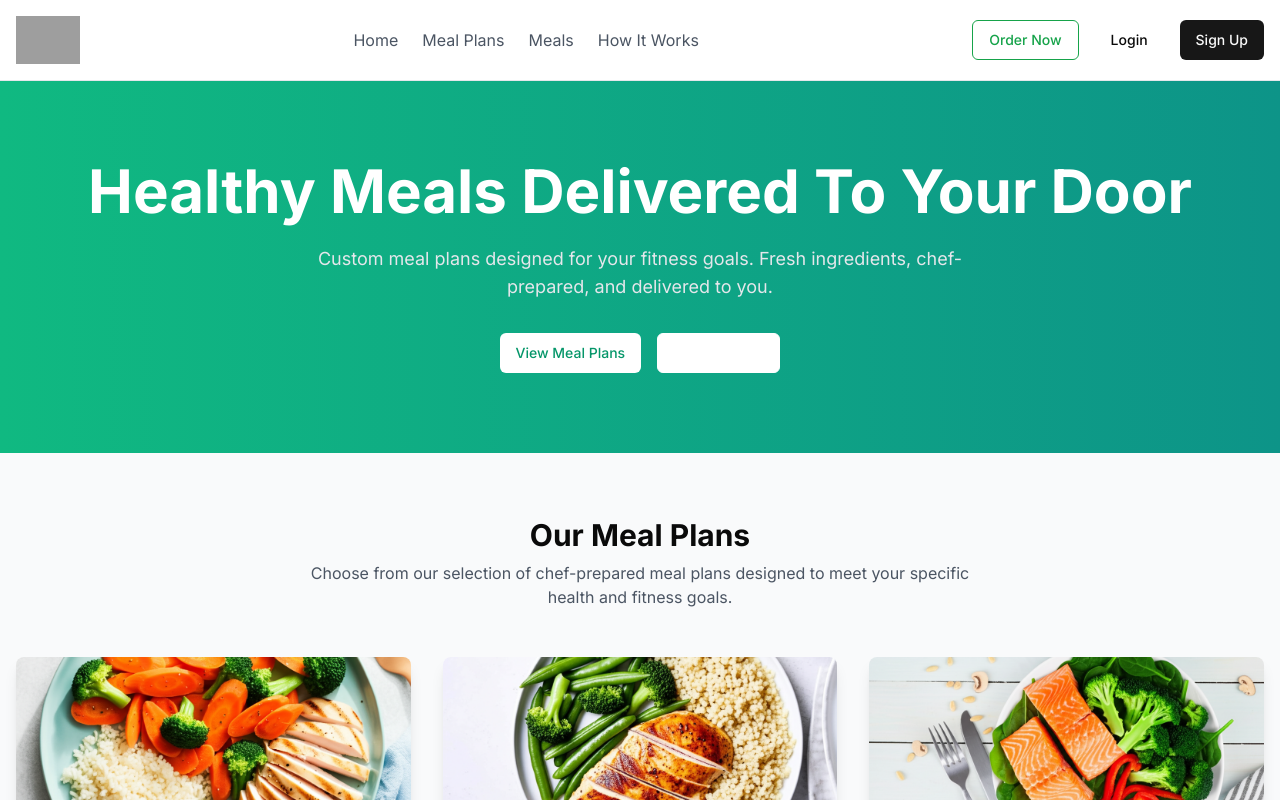
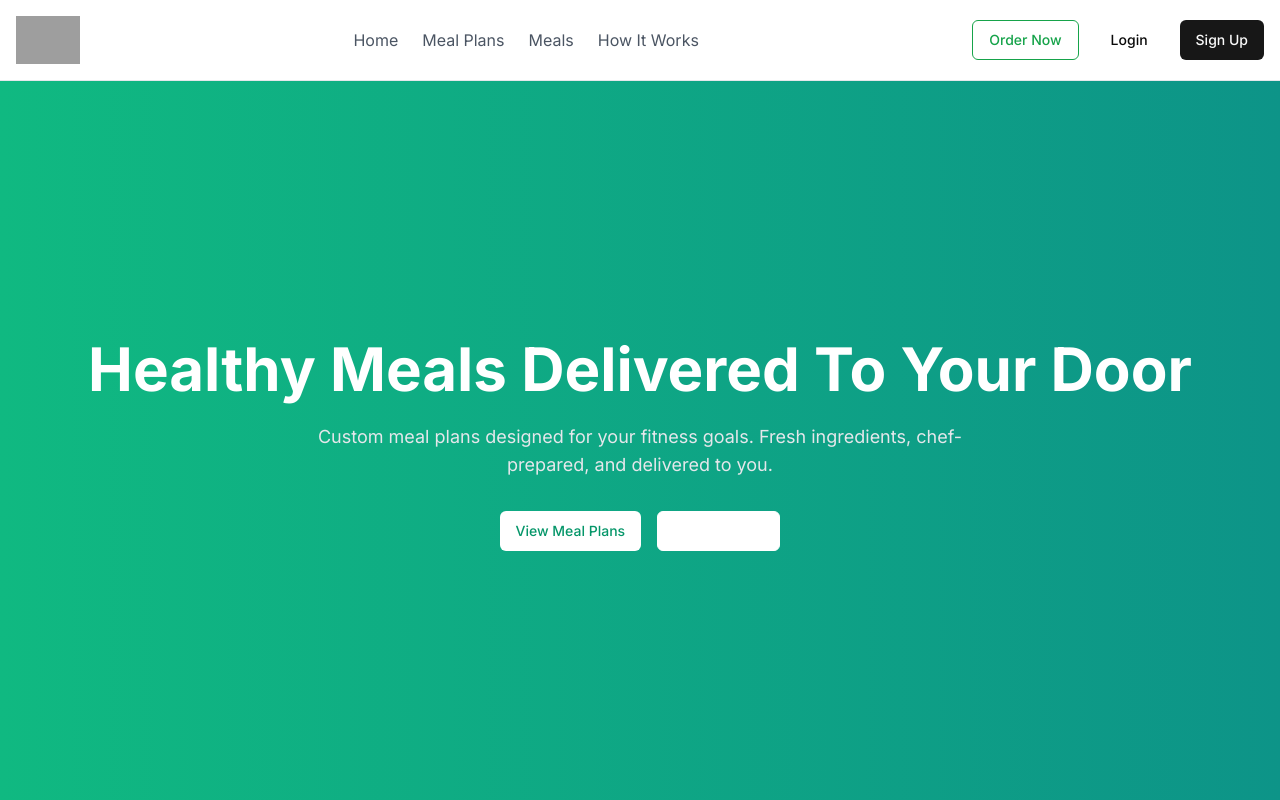
Before and after one commit to Chibschibs-tech/Fitnest, a Next.js app: page / in a window 1280 px wide. Shown: the top 800 px of the page. Built offline with nearby package versions, Linux system fonts and the light colour scheme; no server answers; grey boxes are pictures that could not be loaded.

Commit message:
feat: extend hero banner height to fill viewport
Update hero section to occupy full screen height after header

Co-authored-by: null <207479814+Chibschibs-tech@users.noreply.github.com>

```diff
--- a/app/page.tsx
+++ b/app/page.tsx
@@ -5,8 +5,8 @@ import { Button } from "@/components/ui/button"
 export default function Home() {
   return (
     <div className="flex flex-col">
-      {/* Hero Section */}
-      <section className="bg-gradient-to-r from-emerald-500 to-teal-600 text-white py-20">
+      {/* Hero Section - Updated to fill viewport height */}
+      <section className="bg-gradient-to-r from-emerald-500 to-teal-600 text-white min-h-[calc(100vh-73px)] flex items-center">
         <div className="container mx-auto px-4 text-center">
           <h1 className="mb-6 text-4xl font-bold leading-tight md:text-5xl lg:text-6xl">
             Healthy Meals <span className="text-white">Delivered</span> To Your Door
```
Also changed, not shown: 1 other file (tests, documents, lock files or other folders).
